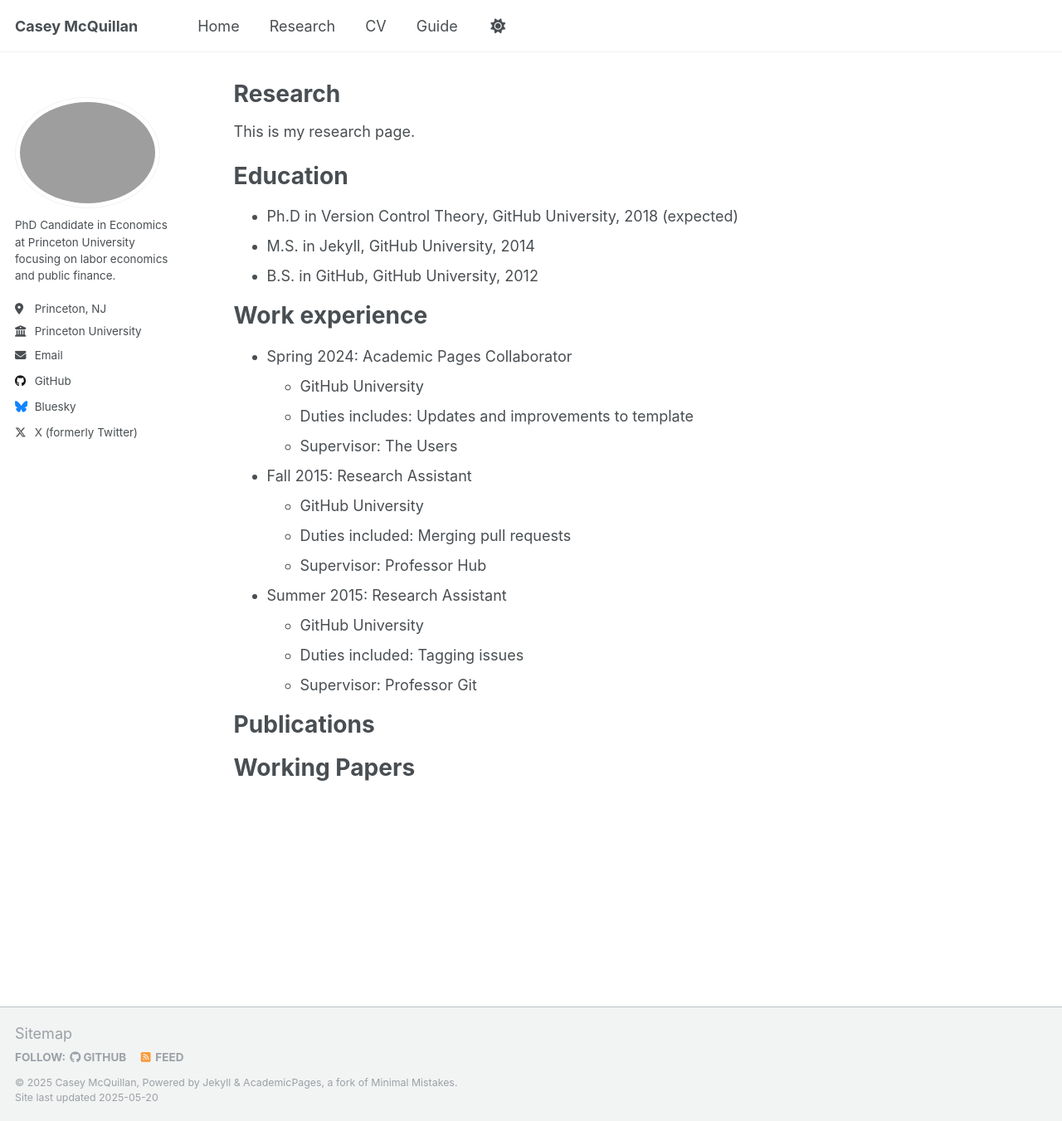
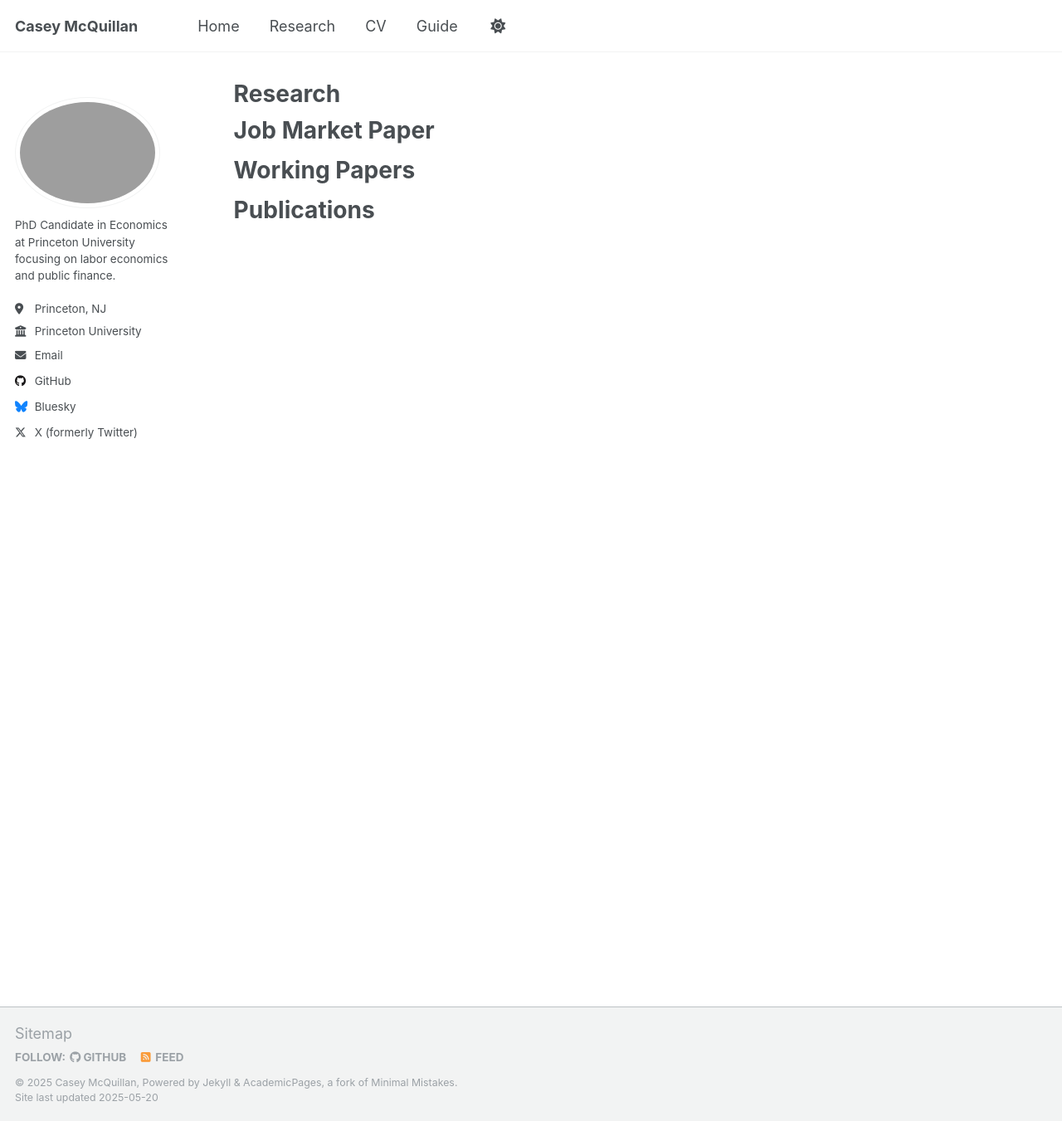
Before and after one commit to casey-mcquillan/casey-mcquillan.github.io, a Jekyll site: the page built from _pages/research.md, in a window 1280 px wide and 1351 px high. Shown: the whole window at 83% size. Built offline with Jekyll 4.4.1, drawn with Linux system fonts in a browser that asks for light colours.

Commit message:
Restructuring

```diff
--- a/_pages/research.md
+++ b/_pages/research.md
@@ -5,41 +5,16 @@ permalink: /research/
 author_profile: true
 
 ---
-This is my research page.
 
-Education
+
+
+Job Market Paper
 ======
-* Ph.D in Version Control Theory, GitHub University, 2018 (expected)
-* M.S. in Jekyll, GitHub University, 2014
-* B.S. in GitHub, GitHub University, 2012
 
-Work experience
+
+Working Papers
 ======
-* Spring 2024: Academic Pages Collaborator
-  * GitHub University
-  * Duties includes: Updates and improvements to template
-  * Supervisor: The Users
-
-* Fall 2015: Research Assistant
-  * GitHub University
-  * Duties included: Merging pull requests
-  * Supervisor: Professor Hub
-
-* Summer 2015: Research Assistant
-  * GitHub University
-  * Duties included: Tagging issues
-  * Supervisor: Professor Git
 
 
 Publications
 ======
-  <ul>{% for post in site.publications reversed %}
-    {% include archive-single-cv.html %}
-  {% endfor %}</ul>
-
-
-Working Papers
-======
-  <ul>{% for post in site.talks reversed %}
-    {% include archive-single-talk-cv.html  %}
-  {% endfor %}</ul>
```
Also changed, not shown: _pages/about.md (+1 -1 lines), _pages/cv.md (+2 -34 lines), files/bibtex1.bib (deleted, +0 -10 lines), 10 other files.
